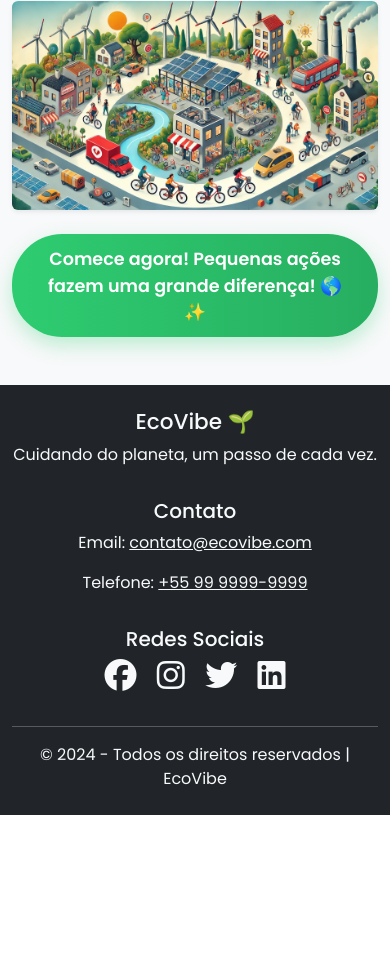
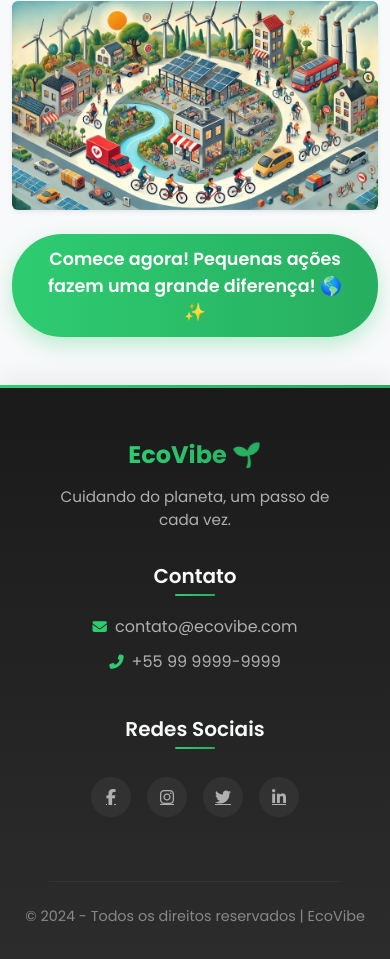
Before and after one commit to danilloboing/desafio-senai-projeto-web, a website built with Vite: page src/index.html in a window 390 px wide. Shown: the part 3194-4153 px from the top of the page. Before the commit the page ends 4009 px from the top, so only its background shows below. Built offline with nearby package versions, Linux system fonts and the light colour scheme; files whose address does not match are found by name.

Commit message:
Refactor footer design with enhanced styling and responsiveness
- Update footer with modern gradient background and subtle design elements
- Add custom typography and color scheme for footer sections
- Improve social media icon styling with hover effects
- Enhance contact and social media section layout
- Add responsive adjustments for mobile view

```diff
--- a/src/components/footer.js
+++ b/src/components/footer.js
@@ -2,34 +2,39 @@ export default function createFooter() {
   const footer = document.getElementById("footer");
 
   footer.innerHTML = `
-      <footer class="footer bg-dark text-light py-4">
+      <footer class="footer bg-dark text-light py-5">
           <div class="container text-center">
               <div class="row">
-                  <!-- Informações do site -->
-                  <div class="col-md-4 mb-3">
-                      <h4>EcoVibe 🌱</h4>
-                      <p>Cuidando do planeta, um passo de cada vez.</p>
+                  <div class="col-md-4 mb-4">
+                      <h4 class="footer-title">EcoVibe 🌱</h4>
+                      <p class="footer-description">Cuidando do planeta, um passo de cada vez.</p>
                   </div>
 
-                  <!-- Contato -->
-                  <div class="col-md-4 mb-3">
-                      <h5>Contato</h5>
-                      <p>Email: <a href="mailto:contato@ecovibe.com" class="text-light">contato@ecovibe.com</a></p>
-                      <p>Telefone: <a href="tel:+559999999999" class="text-light">+55 99 9999-9999</a></p>
+                  <div class="col-md-4 mb-4">
+                      <h5 class="footer-subtitle">Contato</h5>
+                      <p class="contact-item">
+                        <i class="fas fa-envelope contact-icon"></i>
+                        <a href="mailto:contato@ecovibe.com" class="footer-link">contato@ecovibe.com</a>
+                      </p>
+                      <p class="contact-item">
+                        <i class="fas fa-phone-alt contact-icon"></i>
+                        <a href="tel:+559999999999" class="footer-link">+55 99 9999-9999</a>
+                      </p>
                   </div>
 
-                  <!-- Redes Sociais -->
-                  <div class="col-md-4 mb-3">
-                      <h5>Redes Sociais</h5>
-                      <a href="#" class="text-light me-3"><i class="fab fa-facebook fa-2x"></i></a>
-                      <a href="#" class="text-light me-3"><i class="fab fa-instagram fa-2x"></i></a>
-                      <a href="#" class="text-light me-3"><i class="fab fa-twitter fa-2x"></i></a>
-                      <a href="#" class="text-light"><i class="fab fa-linkedin fa-2x"></i></a>
+                  <div class="col-md-4 mb-4">
+                      <h5 class="footer-subtitle">Redes Sociais</h5>
+                      <div class="social-container">
+                        <a href="#" class="social-icon-link"><i class="fab fa-facebook-f"></i></a>
+                        <a href="#" class="social-icon-link"><i class="fab fa-instagram"></i></a>
+                        <a href="#" class="social-icon-link"><i class="fab fa-twitter"></i></a>
+                        <a href="#" class="social-icon-link"><i class="fab fa-linkedin-in"></i></a>
+                      </div>
                   </div>
               </div>
 
-              <hr class="my-3 border-light">
-              <p class="mb-0">&copy; 2024 - Todos os direitos reservados | EcoVibe</p>
+              <hr class="footer-divider">
+              <p class="copyright">&copy; 2024 - Todos os direitos reservados | EcoVibe</p>
           </div>
       </footer>
     `;
--- a/src/style.css
+++ b/src/style.css
@@ -1,7 +1,7 @@
-@import url('https://fonts.googleapis.com/css2?family=Poppins:wght@300;400;500;600;700;800&display=swap');
+@import url("https://fonts.googleapis.com/css2?family=Poppins:wght@300;400;500;600;700;800&display=swap");
 
 :root {
-  font-family: 'Poppins', sans-serif;
+  font-family: "Poppins", sans-serif;
   line-height: 1.5;
   font-weight: 400;
 
@@ -26,10 +26,17 @@ body {
   display: flex;
   flex-direction: column;
   min-height: 100vh;
-  font-family: 'Poppins', sans-serif;
-  background-image:
-    radial-gradient(circle at 10% 20%, rgba(46, 204, 113, 0.03) 0%, transparent 20%),
-    radial-gradient(circle at 90% 80%, rgba(46, 204, 113, 0.03) 0%, transparent 20%);
+  font-family: "Poppins", sans-serif;
+  background-image: radial-gradient(
+      circle at 10% 20%,
+      rgba(46, 204, 113, 0.03) 0%,
+      transparent 20%
+    ),
+    radial-gradient(
+      circle at 90% 80%,
+      rgba(46, 204, 113, 0.03) 0%,
+      transparent 20%
+    );
 }
 
 html,
@@ -138,25 +145,33 @@ h1 {
 
 .about-section::before,
 .tips-section::before {
-  content: '';
+  content: "";
   position: absolute;
   top: -100px;
   right: -100px;
   width: 300px;
   height: 300px;
-  background: radial-gradient(circle, rgba(46, 204, 113, 0.05) 0%, rgba(46, 204, 113, 0) 70%);
+  background: radial-gradient(
+    circle,
+    rgba(46, 204, 113, 0.05) 0%,
+    rgba(46, 204, 113, 0) 70%
+  );
   border-radius: 50%;
   z-index: 0;
 }
 
 .co2-section::after {
-  content: '';
+  content: "";
   position: absolute;
   bottom: -100px;
   left: -100px;
   width: 400px;
   height: 400px;
-  background: radial-gradient(circle, rgba(46, 204, 113, 0.05) 0%, rgba(46, 204, 113, 0) 70%);
+  background: radial-gradient(
+    circle,
+    rgba(46, 204, 113, 0.05) 0%,
+    rgba(46, 204, 113, 0) 70%
+  );
   border-radius: 50%;
   z-index: 0;
 }
@@ -175,7 +190,7 @@ h1 {
 .about-section h2::after,
 .co2-section h2::after,
 .tips-section h2::after {
-  content: '';
+  content: "";
   position: absolute;
   bottom: 0;
   left: 0;
@@ -256,13 +271,18 @@ h1 {
 }
 
 .btn-custom::before {
-  content: '';
+  content: "";
   position: absolute;
   top: 0;
   left: -100%;
   width: 100%;
   height: 100%;
-  background: linear-gradient(90deg, transparent, rgba(255, 255, 255, 0.2), transparent);
+  background: linear-gradient(
+    90deg,
+    transparent,
+    rgba(255, 255, 255, 0.2),
+    transparent
+  );
   transition: all 0.6s ease;
   z-index: -1;
 }
@@ -299,11 +319,131 @@ a.text-success:hover {
 
 /* Rodapé */
 .footer {
-  background: #222;
-  color: #fff;
-  padding: 40px 0;
-  text-align: center;
+  background: linear-gradient(to bottom, #1a1a1a, #2d2d2d);
+  box-shadow: 0 -10px 20px rgba(0, 0, 0, 0.05);
+  position: relative;
+  overflow: hidden;
+}
+
+.footer::before {
+  content: "";
+  position: absolute;
+  top: 0;
+  left: 0;
   width: 100%;
+  height: 3px;
+  background: linear-gradient(90deg, #2ecc71, #27ae60);
+}
+
+.footer-title {
+  font-weight: 700;
+  font-size: 1.5rem;
+  margin-bottom: 1rem;
+  background: linear-gradient(90deg, #2ecc71, #27ae60);
+  -webkit-background-clip: text;
+  background-clip: text;
+  color: transparent;
+  display: inline-block;
+}
+
+.footer-subtitle {
+  position: relative;
+  font-weight: 600;
+  margin-bottom: 1.2rem;
+  padding-bottom: 0.5rem;
+  display: inline-block;
+}
+
+.footer-subtitle::after {
+  content: "";
+  position: absolute;
+  bottom: 0;
+  left: 50%;
+  transform: translateX(-50%);
+  width: 40px;
+  height: 2px;
+  background: linear-gradient(90deg, #2ecc71, #27ae60);
+  border-radius: 2px;
+}
+
+.footer-description {
+  color: #b0b0b0;
+  font-size: 0.95rem;
+  max-width: 300px;
+  margin: 0 auto;
+}
+
+.contact-item {
+  display: flex;
+  align-items: center;
+  justify-content: center;
+  margin-bottom: 0.7rem;
+}
+
+.contact-icon {
+  color: #2ecc71;
+  margin-right: 0.5rem;
+  font-size: 0.9rem;
+}
+
+.footer-link {
+  color: #b0b0b0;
+  text-decoration: none;
+  transition: all 0.3s ease;
+}
+
+.footer-link:hover {
+  color: #2ecc71;
+}
+
+.social-container {
+  display: flex;
+  justify-content: center;
+  gap: 1rem;
+  margin-top: 0.5rem;
+}
+
+.social-icon-link {
+  display: inline-flex;
+  align-items: center;
+  justify-content: center;
+  width: 40px;
+  height: 40px;
+  background-color: rgba(255, 255, 255, 0.05);
+  border-radius: 50%;
+  color: #b0b0b0;
+  font-size: 1rem;
+  transition: all 0.3s ease;
+}
+
+.social-icon-link:hover {
+  background-color: #2ecc71;
+  color: white;
+  transform: translateY(-3px);
+  box-shadow: 0 5px 15px rgba(46, 204, 113, 0.3);
+}
+
+.footer-divider {
+  margin: 1.5rem auto;
+  width: 80%;
+  border-color: rgba(255, 255, 255, 0.1);
+  opacity: 0.5;
+}
+
+.copyright {
+  color: #888;
+  font-size: 0.9rem;
+}
+
+@media (max-width: 768px) {
+  .footer-title,
+  .footer-subtitle {
+    margin-top: 0.5rem;
+  }
+
+  .social-container {
+    margin-bottom: 1rem;
+  }
 }
 
 /* Animações ao rolar */
```
